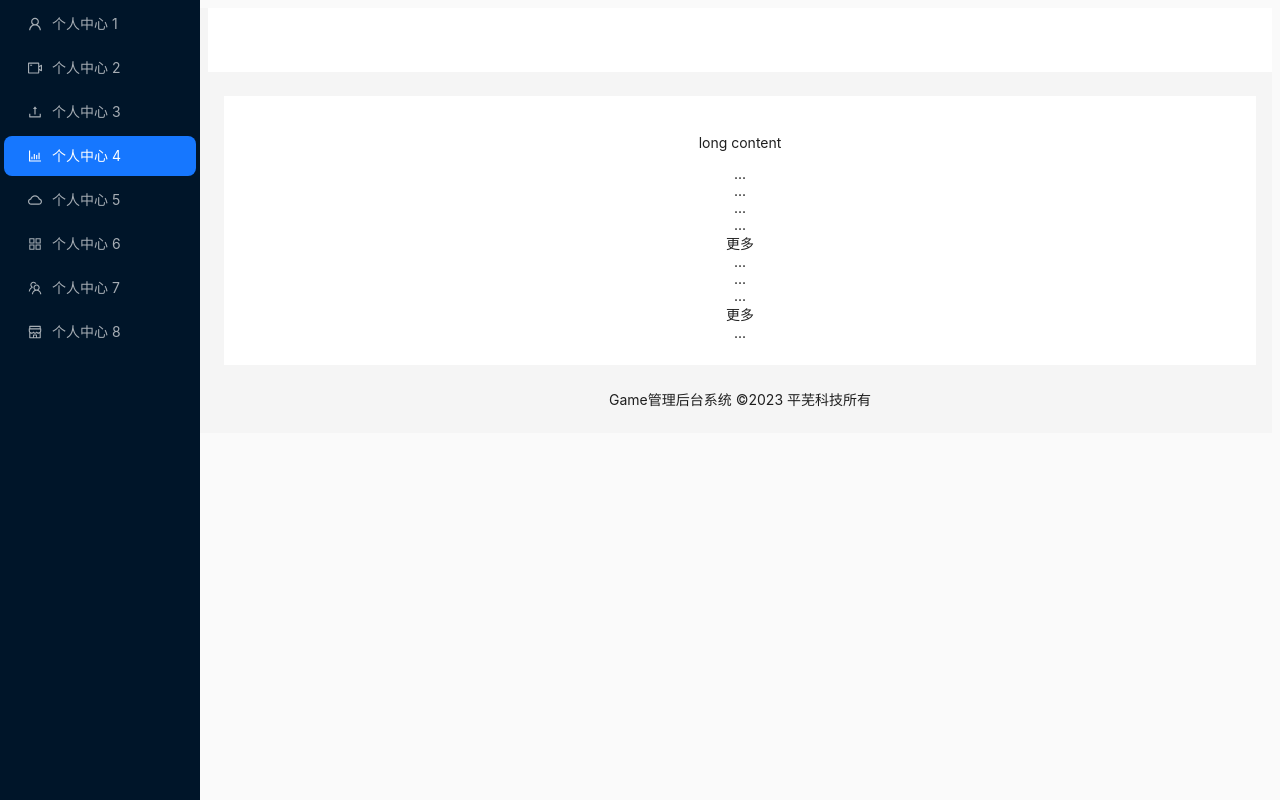
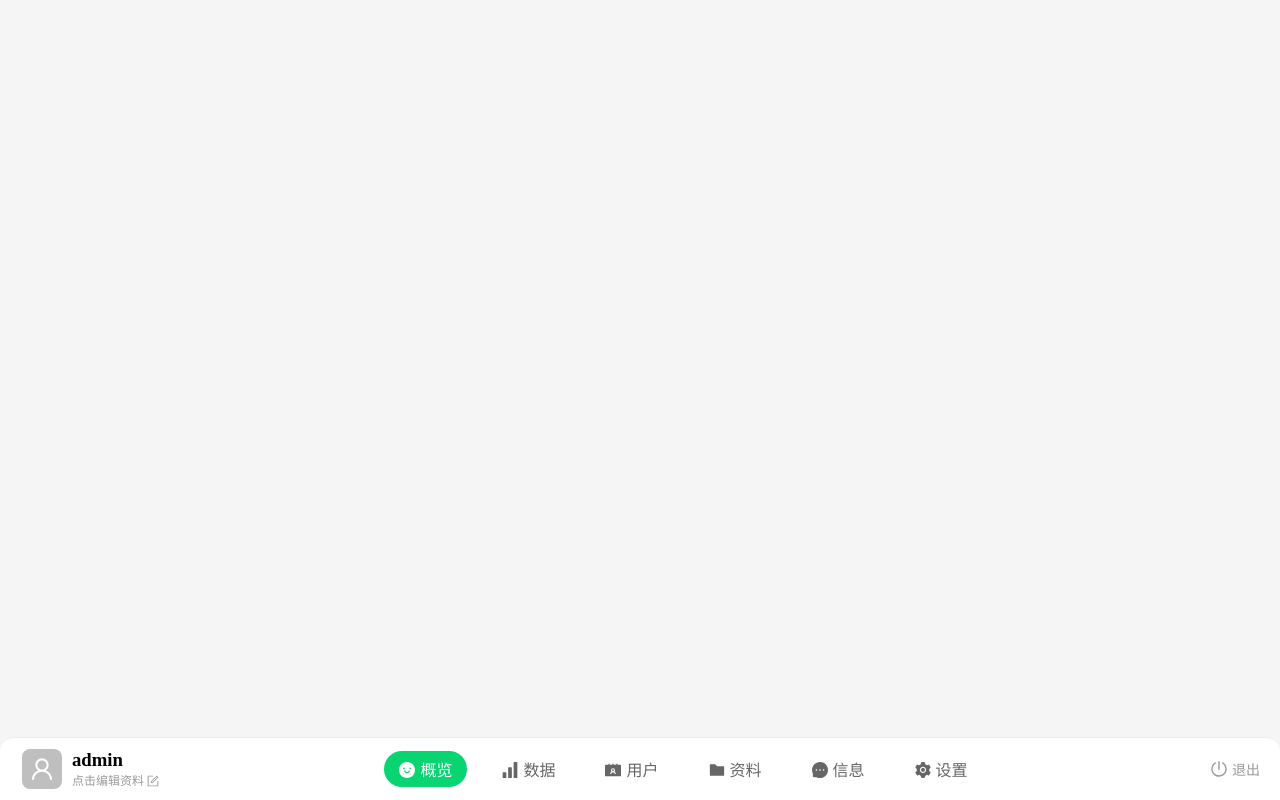
Before and after one commit to pingwukj2022/game, a React (Vite) app: page / in a window 1280 px wide. Built offline with nearby package versions, Linux system fonts and the light colour scheme.

Commit message:
新增了home底部标签栏

```diff
--- a/src/pages/home/home.css
+++ b/src/pages/home/home.css
@@ -1,3 +1,122 @@
-body{
-  background-color: #fafafa;
+body {
+  margin: 0;
+  background-color: #f5f5f5;
 }
+
+ul {
+  margin: 0;
+  padding: 0;
+  list-style: none;
+}
+
+.bottom {
+  position: fixed;
+  width: 100%;
+  bottom: 0;
+  border-radius: 15px 15px 0 0;
+  border-top: #ededed 1px solid;
+  background-color: #fff;
+  display: flex;
+  align-items: center;
+  justify-content: space-between;
+  user-select: none;
+  padding: 5px 0;
+}
+
+.bottom_avatar {
+  display: flex;
+  align-items: center;
+  cursor: pointer;
+  padding: 2px 12px;
+  margin-left: 10px;
+}
+
+.u_name {
+  margin: 0;
+}
+
+.right_icon {
+  margin-left: 3px;
+}
+
+.q_tips {
+  font-size: 12px;
+  color: #999;
+}
+
+.q_tips:hover {
+  color: #000;
+  transition: 0.3s;
+}
+
+.bottom_avatar:hover {
+  background-color: #f5f5f5;
+  border-radius: 6px;
+}
+
+.bottom_avatar:active {
+  background-color: #ebebeb;
+}
+
+.avatar_right {
+  margin-left: 10px;
+}
+
+.bottom_label {
+  display: flex;
+  padding: 8px 22px;
+}
+
+.bottom_label li {
+  margin: 0 10px;
+  padding: 6px 15px;
+  border-radius: 116px;
+  cursor: pointer;
+}
+
+.moren {
+  color: #666;
+}
+
+.moren:hover {
+  transition: 0.3s;
+  background-color: #f5f5f5;
+}
+
+.gailan {
+  color: #fff;
+  background-color: #08d572;
+}
+
+.tt {
+  margin-left: 5px;
+}
+
+.gailan:hover {
+  background-color: #0ae87c;
+}
+
+.gailan:active {
+  background-color: #08d572;
+}
+
+
+.bottom_right {
+  margin-right: 5px;
+  padding: 5px 15px;
+  color: #999;
+  display: flex;
+  align-items: center;
+}
+
+.tc_text {
+  margin-left: 5px;
+  font-size: 14px;
+}
+.bottom_right:hover{
+  color: #ef4343;
+  cursor: pointer;
+}
+.bottom_right:active{
+  color: #ef6e6e;
+}
--- a/src/pages/home/home.jsx
+++ b/src/pages/home/home.jsx
@@ -1,105 +1,68 @@
 import "./home.css";
 // import viteLogo from "/vite.svg";
-import { Layout, Menu, theme } from "antd";
+import { Avatar } from "antd";
 import {
-  AppstoreOutlined,
-  BarChartOutlined,
-  CloudOutlined,
-  ShopOutlined,
-  TeamOutlined,
-  UploadOutlined,
+  SmileFilled,
+  SignalFilled,
+  SettingFilled,
+  MessageFilled,
+  FolderFilled,
+  ContactsFilled,
+  FormOutlined,
+  PoweroffOutlined,
   UserOutlined,
-  VideoCameraOutlined,
 } from "@ant-design/icons";
-import React from 'react';
 
-const { Header, Content, Footer, Sider } = Layout;
-const items = [
-  UserOutlined,
-  VideoCameraOutlined,
-  UploadOutlined,
-  BarChartOutlined,
-  CloudOutlined,
-  AppstoreOutlined,
-  TeamOutlined,
-  ShopOutlined,
-].map((icon, index) => ({
-  key: String(index + 1),
-  icon: React.createElement(icon),
-  label: `个人中心 ${index + 1}`,
-}));
+// const url = viteLogo;
 function Home() {
-  const {
-    token: { colorBgContainer },
-  } = theme.useToken();
   return (
-  <>
-   <Layout hasSider>
-      <Sider
-        style={{
-          overflow: 'auto',
-          height: '100vh',
-          position: 'fixed',
-          left: 0,
-          top: 0,
-          bottom: 0,
-        }}
-      >
-        <div className="demo-logo-vertical" />
-        <Menu theme="dark" mode="inline" defaultSelectedKeys={['4']} items={items} />
-      </Sider>
-      <Layout
-        className="site-layout"
-        style={{
-          marginLeft: 200,
-        }}
-      >
-        <Header
-          style={{
-            padding: 0,
-            background: colorBgContainer,
-          }}
-        />
-        <Content
-          style={{
-            margin: '24px 16px 0',
-            overflow: 'initial',
-          }}
-        >
-          <div
-            style={{
-              padding: 24,
-              textAlign: 'center',
-              background: colorBgContainer,
-            }}
-          >
-            <p>long content</p>
-            {
-              // indicates very long content
-              Array.from(
-                {
-                  length: 10,
-                },
-                (_, index) => (
-                  <React.Fragment key={index}>
-                    {index % 4 === 0 && index ? '更多' : '...'}
-                    <br />
-                  </React.Fragment>
-                ),
-              )
-            }
+    <>
+      <div className="home_a">
+        <div className="bottom">
+          <div className="bottom_avatar">
+
+            <Avatar shape="square" size="large" className="avatar_left" icon={<UserOutlined />} />
+            <div className="avatar_right">
+              <h3 className="u_name">admin</h3>
+              <span className="q_tips">
+                点击编辑资料
+                 <FormOutlined className="right_icon" />
+              </span>
+            </div>
           </div>
-        </Content>
-        <Footer
-          style={{
-            textAlign: 'center',
-          }}
-        >
-          Game管理后台系统 ©2023 平芜科技所有
-        </Footer>
-      </Layout>
-    </Layout>
-  </>
-  )
+          <ul className="bottom_label">
+            <li className="gailan moren">
+              <SmileFilled />
+              <span className="tt">概览</span>
+            </li>
+            <li className="moren">
+              <SignalFilled />
+              <span className="tt">数据</span>
+            </li>
+            <li className="moren">
+              <ContactsFilled />
+              <span className="tt">用户</span>
+            </li>
+            <li className="moren">
+              <FolderFilled />
+              <span className="tt">资料</span>
+            </li>
+            <li className="moren">
+              <MessageFilled />
+              <span className="tt">信息</span>
+            </li>
+            <li className="moren">
+              <SettingFilled />
+              <span className="tt">设置</span>
+            </li>
+          </ul>
+          <div className="bottom_right">
+            <PoweroffOutlined />
+            <span className="tc_text">退出</span>
+          </div>
+        </div>
+      </div>
+    </>
+  );
 }
 export default Home;
```
